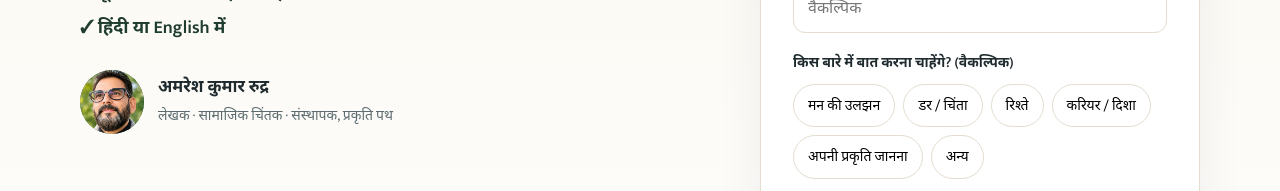
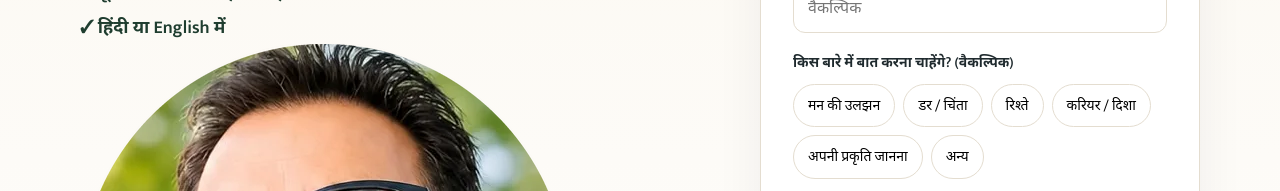
Before and after one commit to sarkworld90-sys/prakriti-path, a Next.js app: page /guidance in a window 1280 px wide. Shown: the part 464-655 px from the top of the page. Built offline with nearby package versions, Linux system fonts and the light colour scheme; no server answers.

Commit message:
Add files via upload

```diff
--- a/app/guidance/page.js
+++ b/app/guidance/page.js
@@ -64,13 +64,18 @@ export default function GuidancePage() {
               <li>✓ पूरी गोपनीयता — एक-से-एक बातचीत</li>
               <li>✓ हिंदी या English में</li>
             </ul>
-            <div className="gd-guide">
-              <div className="gd-avatar serif" aria-hidden={!contact.guidePhoto}>
-                {contact.guidePhoto ? <img src={contact.guidePhoto} alt="Amresh Kumar Rudra" /> : "अ"}
+            <div className="gd-person">
+              <div className="gd-arch">
+                {contact.guidePhoto ? (
+                  <img src={contact.guidePhoto} alt="अमरेश कुमार रुद्र" />
+                ) : (
+                  <span className="serif">अ</span>
+                )}
               </div>
-              <div>
-                <b>अमरेश कुमार रुद्र</b>
-                <span>लेखक · सामाजिक चिंतक · संस्थापक, प्रकृति पथ</span>
+              <div className="gd-person-txt">
+                <b className="serif">अमरेश कुमार रुद्र</b>
+                <span>लेखक “प्रकृति पथ” · सामाजिक चिंतक · संस्थापक, प्रकृति पथ</span>
+                <q className="serif">लोगों को प्रकृति पथ से जोड़ना नहीं, लोगों को स्वयं से जोड़ना है।</q>
               </div>
             </div>
           </div>
```
